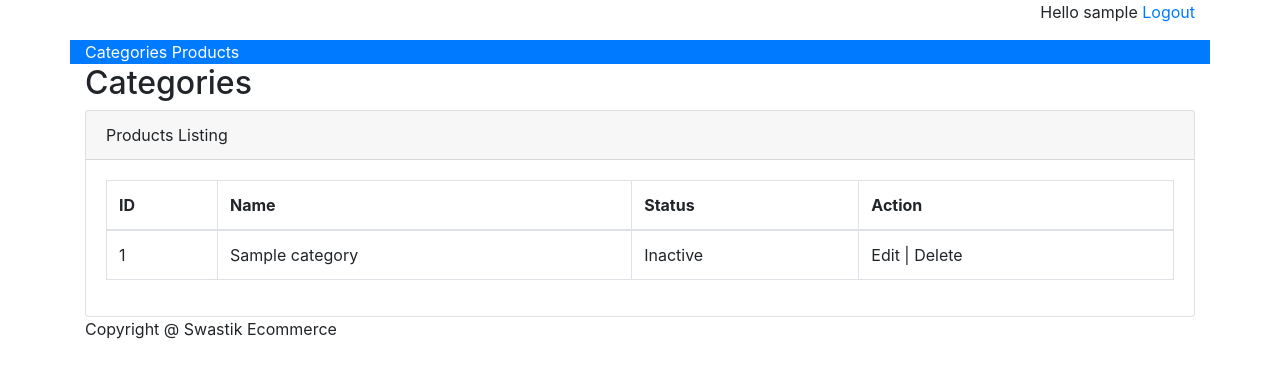
After one commit to saloneesthss/E-commerce, a PHP site: page /admin/categories.php in a window 1280 px wide. The commit adds this page. Shown: the top 378 px of the page. Run offline with PHP 8.4, Linux system fonts and the light colour scheme; the visitor is signed in with stand-in values (Sample User, id 1); tables that the repository leaves empty or names only in its code hold one stand-in row (values such as "Sample post").

Commit message:
categories added

```diff
--- /dev/null
+++ b/admin/categories.php
@@ -0,0 +1,62 @@
+<?php
+require_once "logincheck.php";
+require_once "../connection.php";
+
+$stmtCategory=$con->prepare("select * from categories");
+$stmtCategory->execute();
+$categories=$stmtCategory->fetchAll(PDO::FETCH_ASSOC);
+?>
+<!DOCTYPE html>
+<html lang="en">
+<head>
+    <title>Administrative Panel - Swastik Ecommerce</title>
+    <link rel="stylesheet" href="../css/bootstrap.css">
+</head>
+<body>
+    <div class="container">
+        <p class="text-right">
+            Hello <?php echo $_SESSION['username']; ?>
+            <a onclick="return confirm('Are you sure to logout?');" href="logout.php">Logout</a>
+        </p>
+
+        <?php require_once("menus.php"); ?>
+
+        <div class="main">
+            <h2>Categories</h2>
+            <div class="card">
+                <div class="card-header">
+                    Products Listing
+                </div>
+                <div class="card-body">
+                    <table class="table table-bordered">
+                        <thead>
+                            <tr>
+                                <th>ID</th>
+                                <th>Name</th>
+                                <th>Status</th>
+                                <th>Action</th>
+                            </tr>
+                        </thead>
+                        <tbody>
+                            <?php
+                            foreach ($categories as $category) {
+                            ?>
+                            <tr>
+                                <td><?php echo $category['id'];?></td>
+                                <td><?php echo $category['name'];?></td>
+                                <td><?php echo $category['status']==1?'Active':'Inactive';?></td>
+                                <td>Edit | Delete</td>
+                            </tr>
+                            <?php } ?>
+                        </tbody>
+                    </table>
+                </div>
+            </div>
+        </div>
+
+        <div class="footer">
+            Copyright @ Swastik Ecommerce
+        </div>
+    </div>
+</body>
+</html>
--- /dev/null
+++ b/admin/logincheck.php
@@ -0,0 +1,7 @@
+<?php
+session_start();
+
+if (!isset($_SESSION['user_login'])) {
+    header("Location:loginform.php?error=You are not logged in, please login first." );
+    die;
+}
--- /dev/null
+++ b/admin/menus.php
@@ -0,0 +1,6 @@
+<div class="row">
+    <div class="col-12 bg-primary text-white">
+        <a href="categories.php" class="text-white">Categories</a>
+        <a href="products.php" class="text-white">Products</a>
+    </div>
+</div>
```
Also changed, not shown: admin/index.php (+15 -12 lines).
